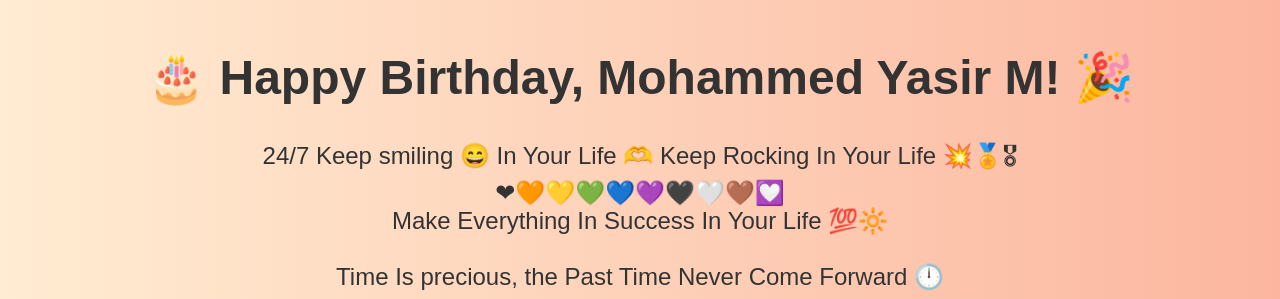
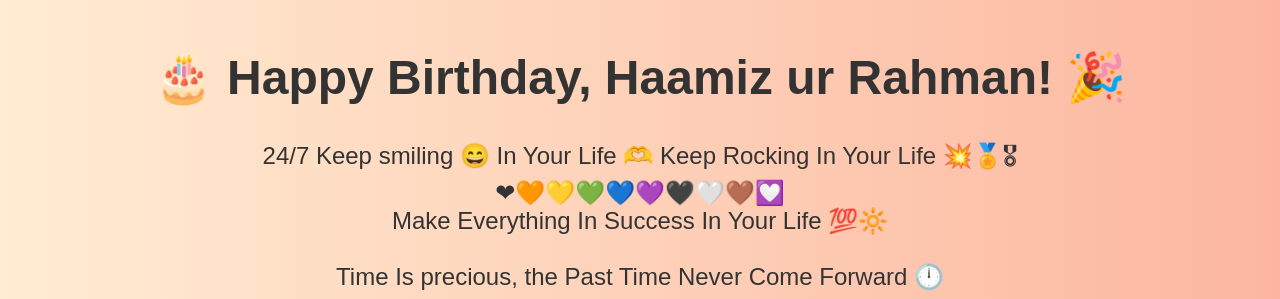
Before and after one commit to MohammedSaad66/HAAMIZ_BIRTHDAY, a plain HTML site: page index.html in a window 1280 px wide. Shown: the top 299 px of the page. Drawn offline with nearby package versions, Linux system fonts and the light colour scheme.

Commit message:
Update birthday message for Haamiz ur Rahman

```diff
--- a/index.html
+++ b/index.html
@@ -16,7 +16,7 @@
 
 <body>
 
-  <h1>🎂 Happy Birthday, Mohammed Yasir M! 🎉</h1>
+  <h1>🎂 Happy Birthday, Haamiz ur Rahman! 🎉</h1>
 
 
 
```
